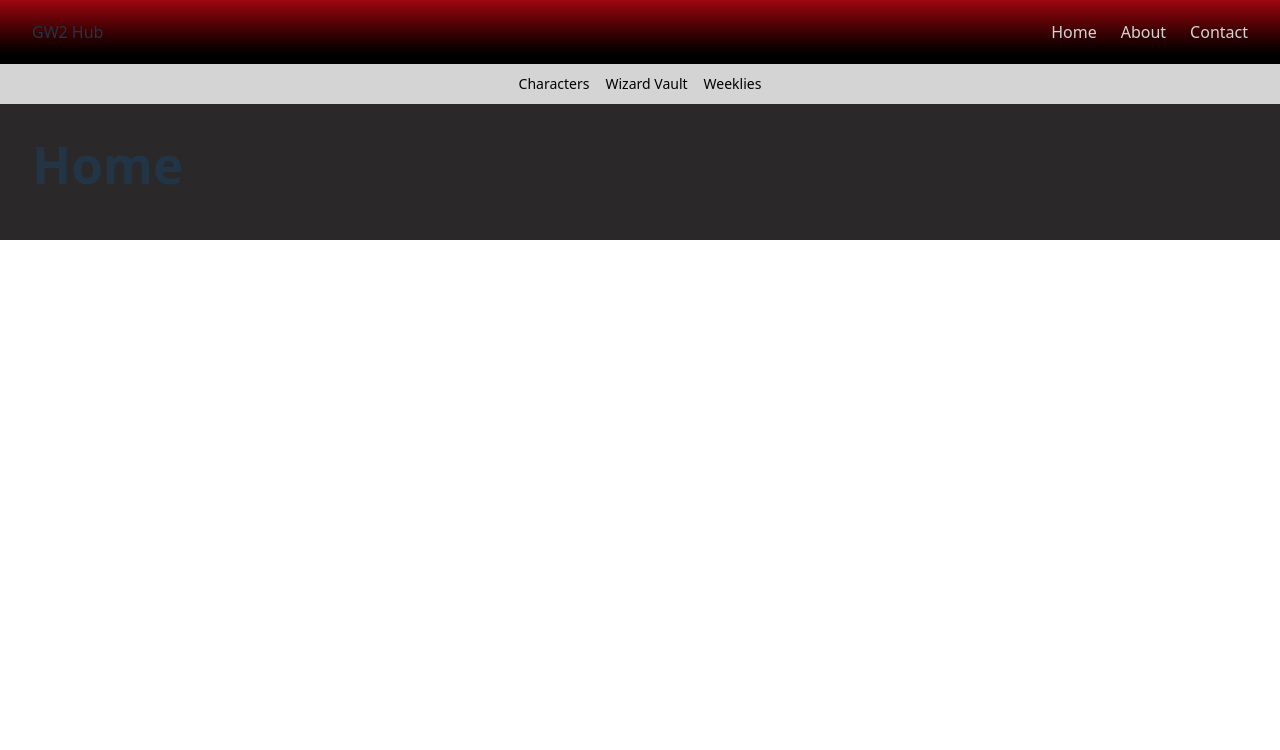
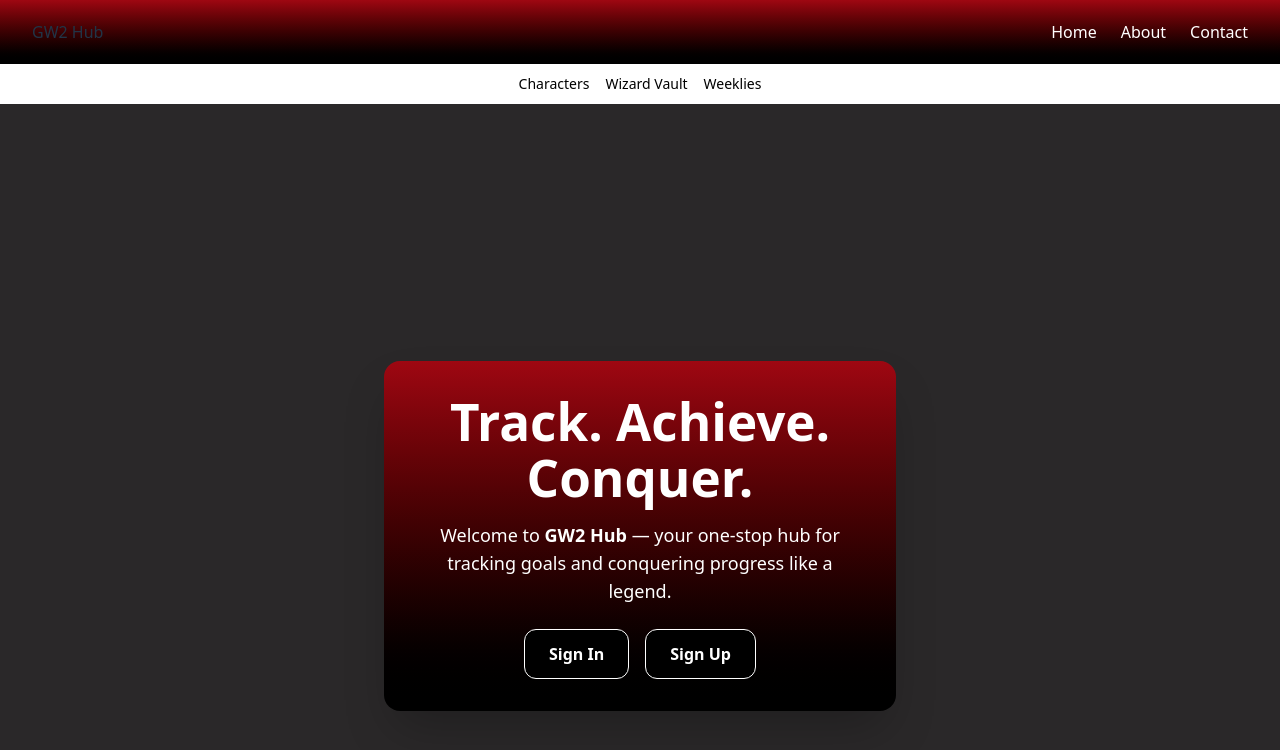
Before and after one commit to courtneytruong/GW2-Hub, a React (Vite) app in the folder GW2-Hub/: page / in a window 1280 px wide. Shown: the top 750 px of the page. Built offline with nearby package versions, Linux system fonts and the light colour scheme.

Commit message:
home page component formatted with dummy links for future sign up and sign in pages

```diff
--- /dev/null
+++ b/GW2-Hub/src/components/HomePage.jsx
@@ -0,0 +1,31 @@
+import { Link } from "react-router-dom";
+
+export default function HomePage() {
+  return (
+    <div className="min-h-screen flex items-center justify-center text-gray-800 p-4">
+      <div className="text-center bg-gradient-to-t from-black to-red-800 p-8 rounded-2xl shadow-2xl max-w-lg w-full">
+        <h1 className="text-4xl text-white font-extrabold mb-4">
+          Track. Achieve. Conquer.
+        </h1>
+        <p className="text-lg text-white mb-6">
+          Welcome to <span className="font-semibold">GW2 Hub</span> — your
+          one-stop hub for tracking goals and conquering progress like a legend.
+        </p>
+        <div className="flex justify-center space-x-4">
+          <Link
+            to="/signin"
+            className="px-6 py-3 bg-black border p-2 rounded text-white font-semibold rounded-xl hover:bg-red-900 transition"
+          >
+            Sign In
+          </Link>
+          <Link
+            to="/signup"
+            className="px-6 py-3 bg-black border p-2 rounded text-white font-semibold rounded-xl hover:bg-red-800 transition"
+          >
+            Sign Up
+          </Link>
+        </div>
+      </div>
+    </div>
+  );
+}
--- a/GW2-Hub/src/components/Navbar.jsx
+++ b/GW2-Hub/src/components/Navbar.jsx
@@ -14,19 +14,19 @@ const Navbar = () => {
             <div className="hidden md:flex space-x-6">
               <a
                 href="/"
-                className="text-neutral-300 hover:text-neutral-400 transition-colors"
+                className="text-white hover:text-neutral-400 transition-colors"
               >
                 Home
               </a>
               <a
                 href="#"
-                className="text-neutral-300 hover:text-neutral-400 transition-colors"
+                className="text-white hover:text-neutral-400 transition-colors"
               >
                 About
               </a>
               <a
                 href="#"
-                className="text-neutral-300 hover:text-neutral-400 transition-colors"
+                className="text-white hover:text-neutral-400 transition-colors"
               >
                 Contact
               </a>
@@ -36,7 +36,7 @@ const Navbar = () => {
       </nav>
 
       {/* Secondary Bar */}
-      <div className="bg-neutral-300">
+      <div className="bg-white">
         <div className="max-w-7xl mx-auto px-4 sm:px-6 lg:px-8">
           <div className="flex justify-center items-center h-10 space-x-4 text-sm">
             <a
--- a/GW2-Hub/src/pages/Home.jsx
+++ b/GW2-Hub/src/pages/Home.jsx
@@ -1,10 +1,9 @@
-import CharacterCard from "../components/CharacterCard";
-import ApiKeyInput from "../components/ApiKeyInput";
+import HomePage from "../components/HomePage";
 
 export default function Home() {
   return (
     <div className="p-4">
-      <h1 className="text-2xl font-bold mb-4">Home</h1>
+      <HomePage />
     </div>
   );
 }
```
